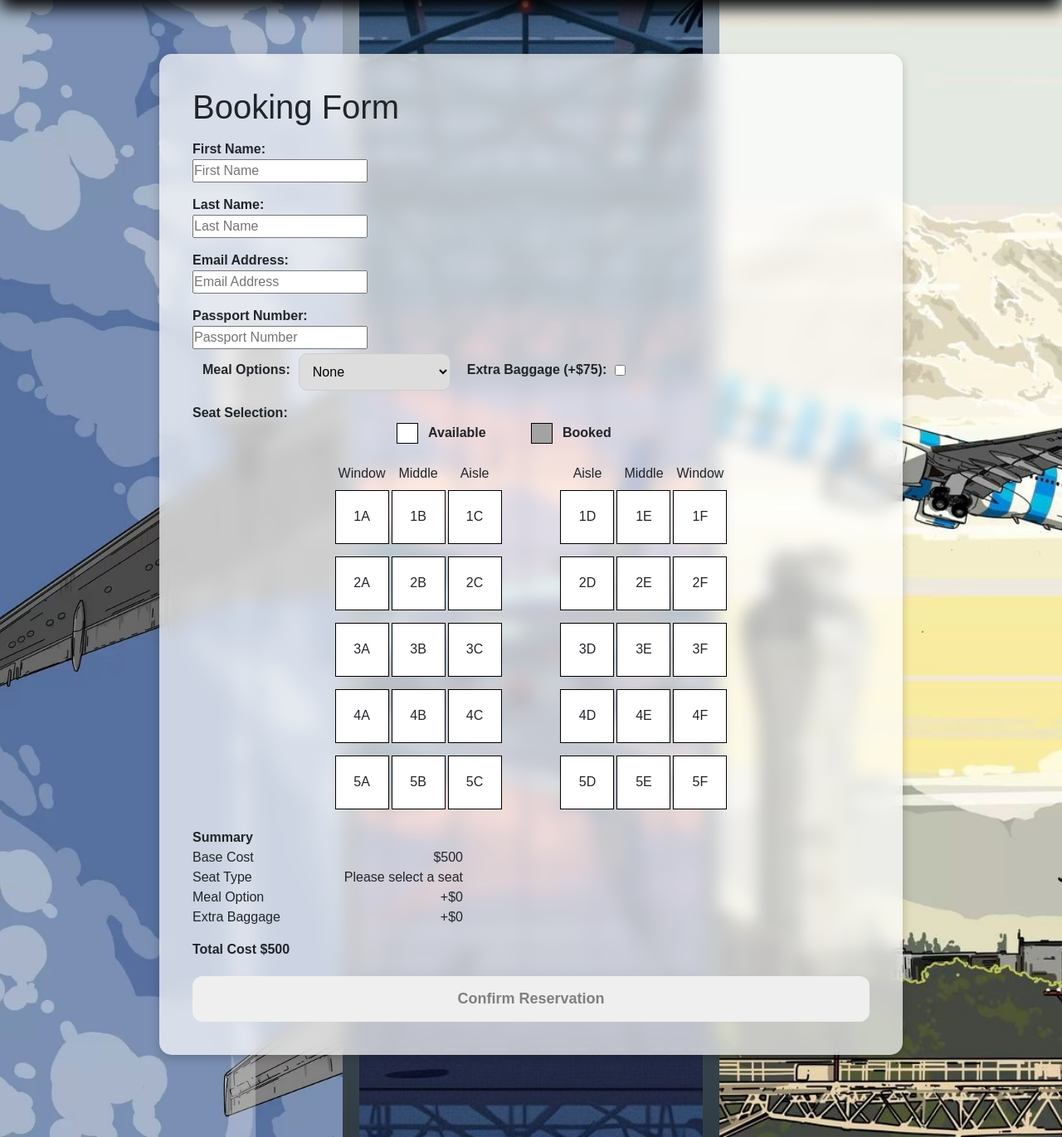
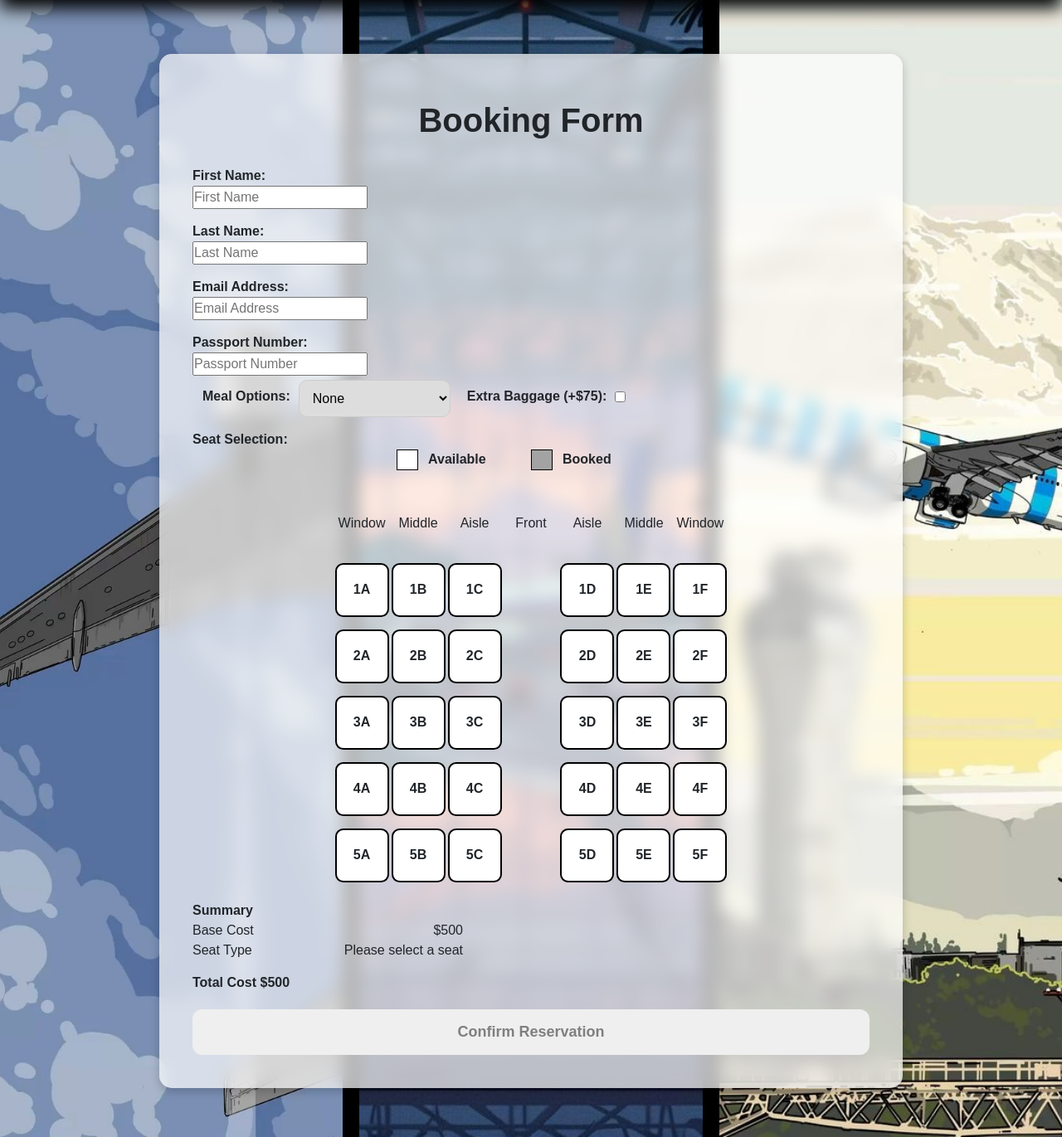
Before and after one commit to Nikskrtskrt/CCAPDEV, a web app: file public/reservation-form.html in a window 1280 px wide. Shown: the part 144-1515 px from the top of the page at 83% size. Run offline with its HTML, style and script files only (its server is not run), Linux system fonts and the light colour scheme; some libraries are stand-ins or nearby versions.

Commit message:
Added dynamic price list and cleaned up files

```diff
--- a/public/reservation-form.css
+++ b/public/reservation-form.css
@@ -1,11 +1,4 @@
 body {
-    background-image: linear-gradient(to bottom, var(--greyishBlueLight), var(--greyishBlueDark));
-    background-size: cover;
-    background-repeat: no-repeat;
-    background-attachment: fixed;
-    font-family: Arial, sans-serif;
-    margin: 0;
-    min-height: 100vh;
     overflow: auto;
 }
 
@@ -63,8 +56,6 @@ body {
 }
 
 #legendContainer {
-    /*display: grid;*/
-    /*grid-template-columns: auto auto auto auto;*/
     align-items: center;
     justify-content: center;
 }
@@ -87,6 +78,10 @@ body {
     background-color: #a3a3a3;
 }
 
+.aisle-buffer {
+    text-align: center;
+}
+
 .available {
     background-color: #ffffff;
     cursor: pointer;
@@ -94,6 +89,7 @@ body {
 
 .selected {
     background-color: dodgerblue;
+    color: white;
 }
 
 .booked {
@@ -105,15 +101,6 @@ body {
     color: red;
 }
 
-/*
-#seatMapContainer {
-    display: grid;
-    grid-template-rows: repeat(10, 50px);
-    grid-template-columns: repeat(6, 50px);
-    grid-gap: 5px;
-}
-*/
-
 .seat-row {
     height: 80px;
 }
@@ -121,7 +108,9 @@ body {
 .seat {
     height: 65px;
     aspect-ratio: 1 / 1;
-    border: 1px solid #000000;
+    font-weight: bold;
+    border: 2px solid #000000;
+    border-radius: 15%;
     text-align: center;
     align-content: center;
     transition: transform 0.1s ease;
@@ -131,15 +120,6 @@ body {
     transform: scale(1.2);
 }
 
-
-
-/*
-.label-checkbox {
-    align-content: center;
-    text-align: center;
-}
-*/
-
 .summary-cost {
     text-align: right;
 }
--- a/public/reservation-form.html
+++ b/public/reservation-form.html
@@ -45,7 +45,7 @@
     </header>
 
     <form id="reservationForm">
-        <h1>Booking Form</h1>
+        <h1 class="text-center py-3"><b>Booking Form</b></h1>
 
         <div class="full-name-container">
             <label for="firstName" id="labelFirstName">First Name: </label>
@@ -97,61 +97,38 @@
             </div>
             <br>
             <div id="seatMapContainer" class="container">
-                <div class="row justify-content-center">
-                    <div class="col-1 d-flex align-items-center justify-content-center">
-                        Window
-                    </div>
-                    <div class="col-1 d-flex align-items-center justify-content-center">
-                        Middle
-                    </div>
-                    <div class="col-1 d-flex align-items-center justify-content-center">
-                        Aisle
-                    </div>
-                    <div class="col-1 aisle-buffer"></div>
-
-                    <div class="col-1 d-flex align-items-center justify-content-center">
-                        Aisle
-                    </div>
-                    <div class="col-1 d-flex align-items-center justify-content-center">
-                        Middle
-                    </div>
-                    <div class="col-1 d-flex align-items-center justify-content-center">
-                        Window
-                    </div>
-
-                </div>
                 <!-- Seat will be created in javascript -->
                 <!-- Template -->
                 <!--
                 <div class="row justify-content-center seat-row">
-                    <div class="col-1 d-flex align-items-center justify-content-center">
+                    <div class="col-1  align-items-center justify-content-center">
                         <div class="seat" >
                             1A
                         </div>
                     </div>
-                    <div class="col-1 d-flex align-items-center justify-content-center">
+                    <div class="col-1  align-items-center justify-content-center">
                         <div class="seat" data-seat-type>
                             1A
                         </div>
                     </div>
-                    <div class="col-1 d-flex align-items-center justify-content-center">
+                    <div class="col-1  align-items-center justify-content-center">
                         <div class="seat">
                             1A
                         </div>
                     </div>
                     <div class="col-1 aisle-buffer" style="border: 1px solid red;"></div>
 
-                    <div class="col-1 d-flex align-items-center justify-content-center">
+                    <div class="col-1  align-items-center justify-content-center">
                         <div class="seat">
                             1A
                         </div>
                     </div>
-                    <div class="col-1 d-flex align-items-center justify-content-center">
+                    <div class="col-1  align-items-center justify-content-center">
                         <div class="seat">
                             1A
                         </div>
                     </div>
-                    <div class="col-1 d-flex align-items-center justify-content-center">
+                    <div class="col-1  align-items-center justify-content-center">
                         <div class="seat">
                             1A
                         </div>
@@ -173,17 +150,19 @@
                 <div class="col-2">Seat Type</div>
                 <div class="col-3 summary-cost" id="summarySeatTypeCost">+$XXX.XX</div>
             </div>
-            <div class="row">
+            <div class="row" id="summaryMealOption">
                 <div class="col-2">Meal Option</div>
                 <div class="col-3 summary-cost" id="summaryMealOptionCost">+$XXX.XX</div>
             </div>
-            <div class="row">
+            <div class="row" id="summaryExtraBaggage">
                 <div class="col-2">Extra Baggage</div>
                 <div class="col-3 summary-cost" id="summaryExtraBaggageCost">+$XXX.XX</div>
             </div>
             <label id="totalCostLabel">Total Cost: $0</label>
         </div>
+        <div>
 
+        </div>
         <button type="button" id="submitBtn">Confirm Reservation</button>
     </form>
 
--- a/public/reservation-form.js
+++ b/public/reservation-form.js
@@ -24,11 +24,6 @@ let reservationMsg = "ERROR";
 
 $(function() { //Note: Same as $(document).ready(function() {
     const reservationForm = $("#reservationForm");
-    const labelFirstName = $("#labelFirstName");
-    const labelLastName = $("#labelLastName");
-    const labelEmail = $("#labelEmail");
-    const labelPassportNumber = $("#labelPassport");
-    const labelSeatSelection = $("#labelSeatSelection");
 
     const inputFirstName = $("#firstName");
     const inputLastName = $("#lastName");
@@ -38,11 +33,6 @@ $(function() { //Note: Same as $(document).ready(function() {
     const seatMapContainer = $("#seatMapContainer");
     const checkBoxExtraBaggage = $("#extraBaggage");
 
-    const summaryBaseCostElement = $("#summaryBaseCost");
-    const summarySeatTypeCostElement = $("#summarySeatTypeCost");
-    const summaryMealOptionCostElement = $("#summaryMealOptionCost");
-    const summaryExtraBaggageCostElement = $("#summaryExtraBaggageCost");
-    const totalCostElement = $("#totalCostLabel");
     const btnSubmit = $("#submitBtn");
 
     function unselectSelectedSeat() {
@@ -71,6 +61,10 @@ $(function() { //Note: Same as $(document).ready(function() {
         console.log("selected");
     }
 
+    function capitalizeAtFirst(str) {
+        return str.charAt(0).toUpperCase() + str.slice(1);
+    }
+
     function initializeSeats() {
         const TOTAL_ROWS = 5;
         const TOTAL_COLS = 6;
@@ -78,6 +72,29 @@ $(function() { //Note: Same as $(document).ready(function() {
         const COL_CLASS = "col-1 d-flex align-items-center justify-content-center";
         const BUFFER_CLASS = "col-1 aisle-buffer";
 
+        //Creates the label per column
+        const infoRow = $("<div>").addClass(ROW_CLASS);
+        seatMapContainer.append(infoRow)
+        for (let col = 1; col <= TOTAL_COLS; col++){
+            const letter = String.fromCharCode(64 + col);
+            let seatType = SEAT_TYPE[letter];
+            seatType = capitalizeAtFirst(seatType);
+
+            const curColElement = $("<div>")
+                .addClass(COL_CLASS)
+                .text(seatType);
+
+            infoRow.append(curColElement);
+            if (col == 3) {
+                const frontElement = $("<div>")
+                    .addClass(COL_CLASS)
+                    .text("Front");
+
+                infoRow.append(frontElement);
+            }
+        }
+
+        //Creates the seats
         for (let row = 1; row <= TOTAL_ROWS; row++) {
             const curRowElement = $("<div>").addClass(ROW_CLASS);
             seatMapContainer.append(curRowElement)
@@ -100,7 +117,7 @@ $(function() { //Note: Same as $(document).ready(function() {
                     //.data("seat-type", "Middle")
                     //.data("status", "available")
 
-                seatDisplay.on("click", function() {
+                seatDisplay.click(function() {
                     onSeatClick(seatDisplay);
                 });
 
@@ -134,22 +151,42 @@ $(function() { //Note: Same as $(document).ready(function() {
     }
 
     function updateSummary() {
-        const mealOptionValue = selectMealOptions.val().trim();
-        const extraBaggageValue = checkBoxExtraBaggage.is(":checked");
+        const summaryMealOptionElement = $("#summaryMealOption");
+        const summaryExtraBaggageElement = $("#summaryExtraBaggage");
+
+        const summaryBaseCostElement = $("#summaryBaseCost");
+        const summarySeatTypeCostElement = $("#summarySeatTypeCost");
+        const summaryMealOptionCostElement = $("#summaryMealOptionCost");
+        const summaryExtraBaggageCostElement = $("#summaryExtraBaggageCost");
+        const totalCostElement = $("#totalCostLabel");
 
         summaryBaseCostElement.text(`$${BASE_COST}`);
 
         if (selectedSeat) {
             const seatNumber = selectedSeat.data("seat-number");
             const seatType = seatData[seatNumber].type
-            summarySeatTypeCostElement.text(`+$${SEAT_PRICES[seatType] || 0}`);
+            summarySeatTypeCostElement.text(`(${seatNumber}-${capitalizeAtFirst(seatType)}) +$${SEAT_PRICES[seatType] || 0}`);
         } else {
             summarySeatTypeCostElement.text(`Please select a seat`);
         }
 
-        summaryMealOptionCostElement.text(`+$${MEAL_PRICES[mealOptionValue] || 0}`);
-        summaryExtraBaggageCostElement.text(`+$${(extraBaggageValue ? 75 : 0)}`);
+        const mealOptionValue = selectMealOptions.val().trim();
+        const mealCost = MEAL_PRICES[mealOptionValue] || 0;
+        summaryMealOptionCostElement.text(`(${capitalizeAtFirst(mealOptionValue)}) +$${mealCost}`);
+        if (mealCost > 0) {
+            summaryMealOptionElement.show();
+        } else {
+            summaryMealOptionElement.hide();
+        }
 
+        const extraBaggageValue = checkBoxExtraBaggage.is(":checked");
+        const extraBaggageCost = extraBaggageValue ? 75 : 0;
+        summaryExtraBaggageCostElement.text(`+$${(extraBaggageCost)}`);
+        if (extraBaggageCost > 0) {
+            summaryExtraBaggageElement.show();
+        } else {
+            summaryExtraBaggageElement.hide();
+        }
 
         const totalCost = getTotalCost();
         totalCostElement.text(`Total Cost $${totalCost}`);
@@ -171,6 +208,12 @@ $(function() { //Note: Same as $(document).ready(function() {
     }
 
     function onConfirm() {
+        const labelFirstName = $("#labelFirstName");
+        const labelLastName = $("#labelLastName");
+        const labelEmail = $("#labelEmail");
+        const labelPassportNumber = $("#labelPassport");
+        const labelSeatSelection = $("#labelSeatSelection");
+
         const firstName = inputFirstName.val().trim();
         const lastName = inputLastName.val().trim();
         const email = inputEmail.val().trim();
@@ -219,14 +262,14 @@ $(function() { //Note: Same as $(document).ready(function() {
         selectedSeat.removeClass("available").addClass("booked");
 
         alert(reservationMsg);
-        reservationForm.trigger("reset");
+        reservationForm[0].reset();
         unselectSelectedSeat();
         updateSummary();
     }
 
     selectMealOptions.on("change", updateSummary);
     checkBoxExtraBaggage.on("change", updateSummary);
-    btnSubmit.on("click", onConfirm);
+    btnSubmit.click(onConfirm);
     initializeSeats();
     updateSummary(); //Sets up on load
 });
```
